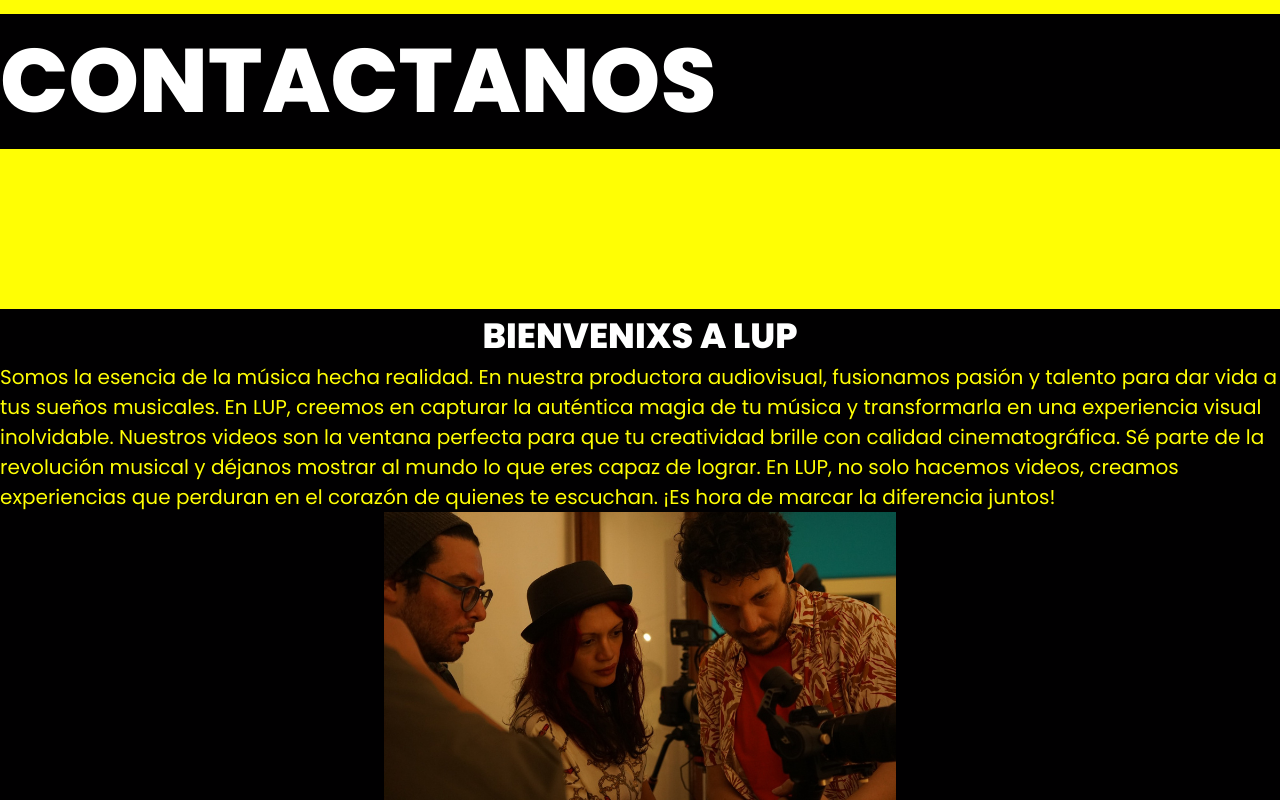
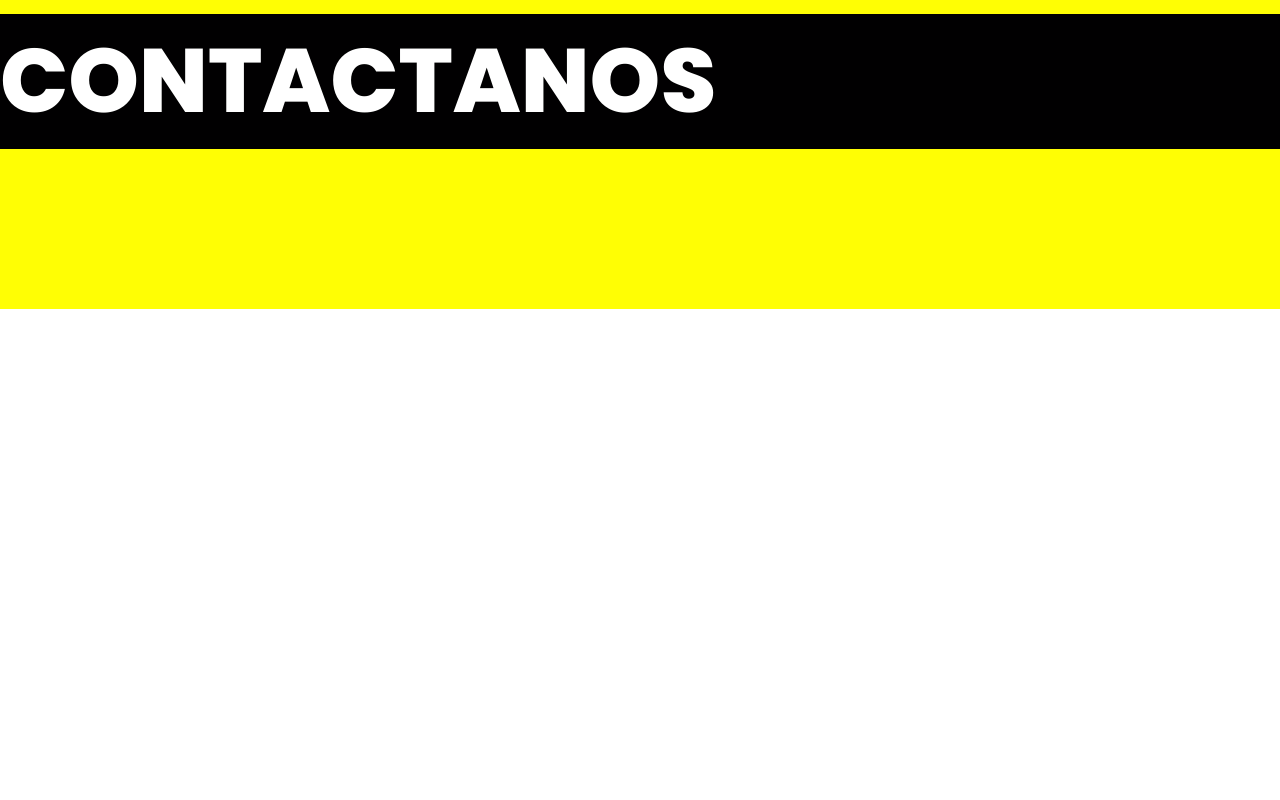
Before and after one commit to GKondratiuk/LUP, a React (Vite) app in the folder LUP/: page / in a window 1280 px wide. Shown: the part 1368-2168 px from the top of the page. After the commit the page ends 1677 px from the top, so only its background shows below. Built offline with nearby package versions, Linux system fonts and the light colour scheme.

Commit message:
ultimodehoy

```diff
--- a/LUP/src/App.jsx
+++ b/LUP/src/App.jsx
@@ -8,8 +8,8 @@
 
   return (
     <>
-   <Logo/>
-    <Bienvenida/>
+    <Logo/>
+
     </>
   )
 }
```
